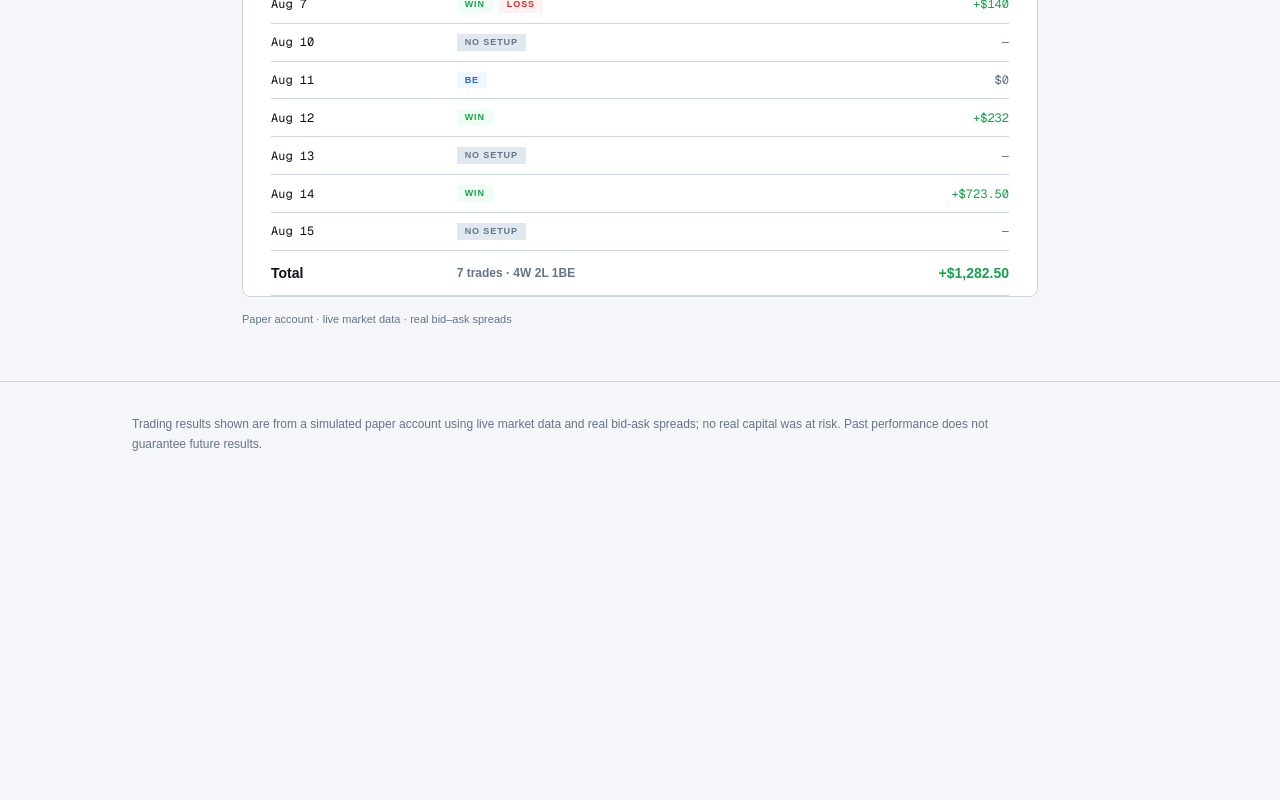
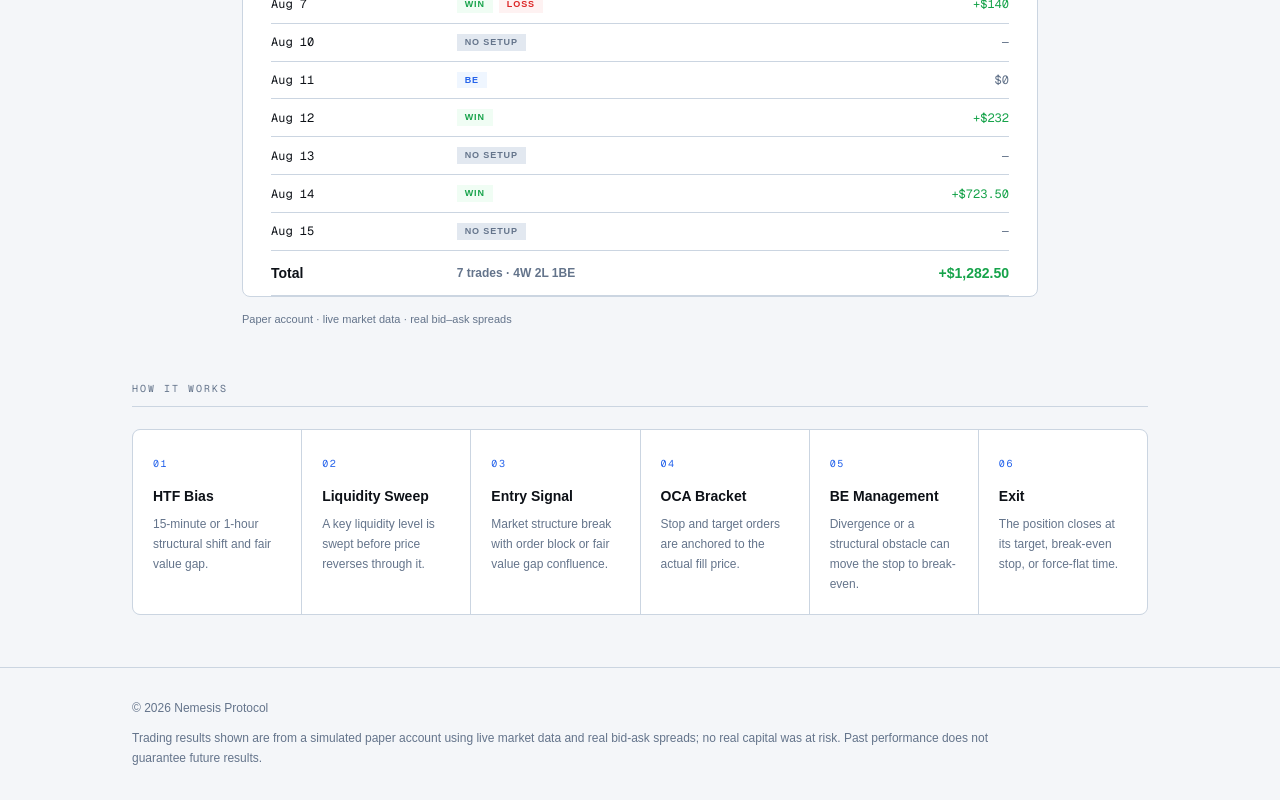
Before and after one commit to stoic474-afk/Trading-portfolio, a Next.js app in the folder apps/site/: page / in a window 1280 px wide. Shown: the part 1127-1927 px from the top of the page. Before the commit the page ends 1613 px from the top, so only its background shows below. Built offline with nearby package versions, Linux system fonts and the light colour scheme.

Commit message:
how it works section

```diff
--- a/apps/site/src/app/page.tsx
+++ b/apps/site/src/app/page.tsx
@@ -1,11 +1,13 @@
 import { formatUsd } from "@trading-portfolio/std-core/format/usd";
 import { Shell } from "@/components/layout/shell";
 import { Hero, type HeroProps } from "@/components/sections/hero";
+import { HowItWorks } from "@/components/sections/how-it-works";
 import { LiveSessions } from "@/components/sections/live-sessions";
 import { Overview, type OverviewProps } from "@/components/sections/overview";
 import { type PerformanceMetric, PerformanceMetrics } from "@/components/sections/performance-metrics";
 import { siteConfig } from "@/config/site";
 import { tradingData } from "@/config/trading-data";
+import { workflowSteps } from "@/content/workflow";
 
 const { backtest, instrument, liveSessions, session, strategy } = tradingData;
 
@@ -58,6 +60,7 @@ export default function Home() {
       <PerformanceMetrics metrics={performanceMetrics} />
       <Overview {...overviewContent} />
       <LiveSessions {...liveSessions} />
+      <HowItWorks steps={workflowSteps} />
     </Shell>
   );
 }
--- a/apps/site/src/components/layout/footer.tsx
+++ b/apps/site/src/components/layout/footer.tsx
@@ -2,10 +2,17 @@ import { siteConfig } from "@/config/site";
 import { Container } from "../ui/container";
 
 export function Footer() {
+  const currentYear = new Date().getFullYear();
+
   return (
     <footer className="border-[var(--color-hairline)] border-t py-8">
       <Container>
-        <p className="max-w-4xl text-[var(--color-muted)] text-xs leading-5">{siteConfig.disclaimer}</p>
+        <div className="space-y-3">
+          <p className="text-[var(--color-muted)] text-xs">
+            © {currentYear} {siteConfig.name}
+          </p>
+          <p className="max-w-4xl text-[var(--color-muted)] text-xs leading-5">{siteConfig.disclaimer}</p>
+        </div>
       </Container>
     </footer>
   );
--- /dev/null
+++ b/apps/site/src/components/sections/how-it-works.tsx
@@ -0,0 +1,19 @@
+import { Container } from "../ui/container";
+import type { ProcessStep } from "../ui/process-steps";
+import { ProcessSteps } from "../ui/process-steps";
+import { SectionHeading } from "../ui/section-heading";
+
+export type HowItWorksProps = {
+  readonly steps: readonly ProcessStep[];
+};
+
+export function HowItWorks({ steps }: HowItWorksProps) {
+  return (
+    <section aria-labelledby="how-it-works-heading" className="pb-[3.25rem]">
+      <Container>
+        <SectionHeading id="how-it-works-heading">How It Works</SectionHeading>
+        <ProcessSteps steps={steps} />
+      </Container>
+    </section>
+  );
+}
--- /dev/null
+++ b/apps/site/src/components/ui/process-steps.tsx
@@ -0,0 +1,32 @@
+import { classNames } from "@/lib/class-names";
+
+export type ProcessStep = {
+  readonly description: string;
+  readonly title: string;
+};
+
+export type ProcessStepsProps = {
+  readonly className?: string;
+  readonly steps: readonly ProcessStep[];
+};
+
+export function ProcessSteps({ className, steps }: ProcessStepsProps) {
+  return (
+    <ol
+      className={classNames(
+        "grid gap-px overflow-hidden rounded-[var(--radius-sm)] border bg-[var(--color-border)] sm:grid-cols-2 lg:grid-cols-3 xl:grid-cols-6",
+        className,
+      )}
+    >
+      {steps.map(({ description, title }, index) => (
+        <li className="bg-[var(--color-surface)] px-5 py-5" key={title}>
+          <span className="font-mono text-[0.625rem] text-[var(--color-accent)] tracking-[0.16em]">
+            {String(index + 1).padStart(2, "0")}
+          </span>
+          <h3 className="mt-3 font-semibold text-sm leading-5">{title}</h3>
+          <p className="mt-2 text-[0.75rem] text-[var(--color-muted)] leading-5">{description}</p>
+        </li>
+      ))}
+    </ol>
+  );
+}
--- /dev/null
+++ b/apps/site/src/content/workflow.ts
@@ -0,0 +1,26 @@
+export const workflowSteps = [
+  {
+    title: "HTF Bias",
+    description: "15-minute or 1-hour structural shift and fair value gap.",
+  },
+  {
+    title: "Liquidity Sweep",
+    description: "A key liquidity level is swept before price reverses through it.",
+  },
+  {
+    title: "Entry Signal",
+    description: "Market structure break with order block or fair value gap confluence.",
+  },
+  {
+    title: "OCA Bracket",
+    description: "Stop and target orders are anchored to the actual fill price.",
+  },
+  {
+    title: "BE Management",
+    description: "Divergence or a structural obstacle can move the stop to break-even.",
+  },
+  {
+    title: "Exit",
+    description: "The position closes at its target, break-even stop, or force-flat time.",
+  },
+] as const;
```
